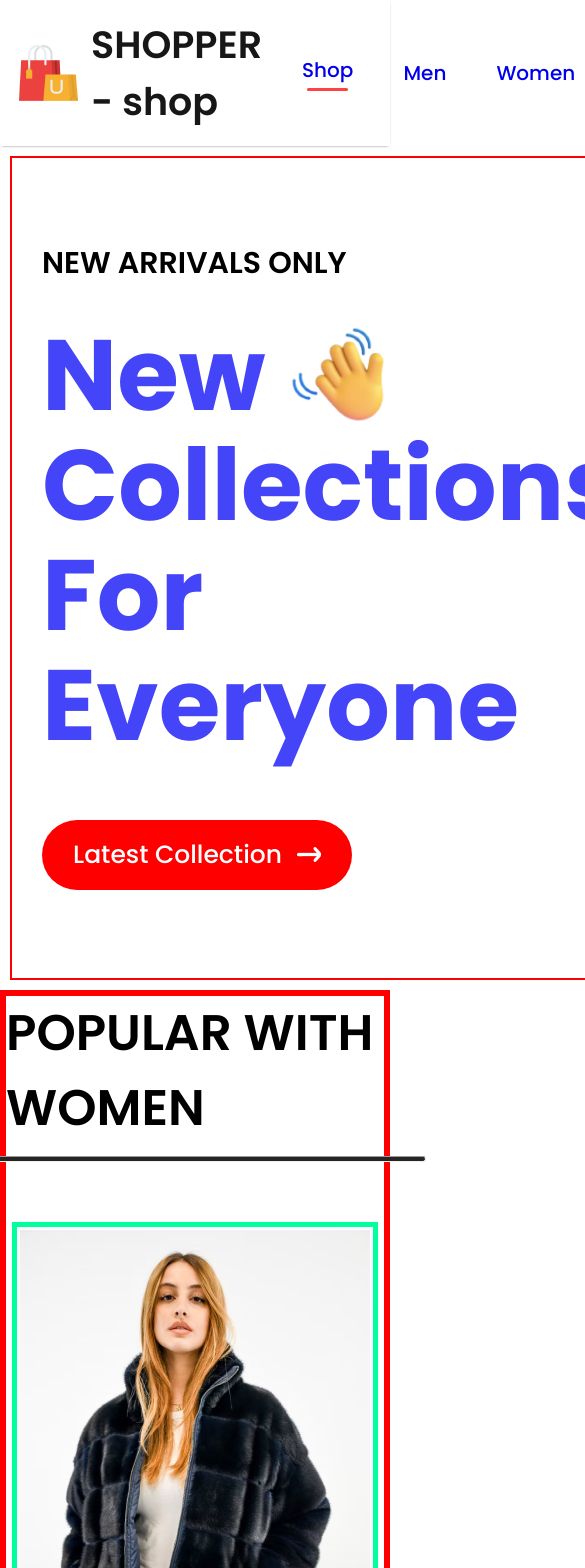
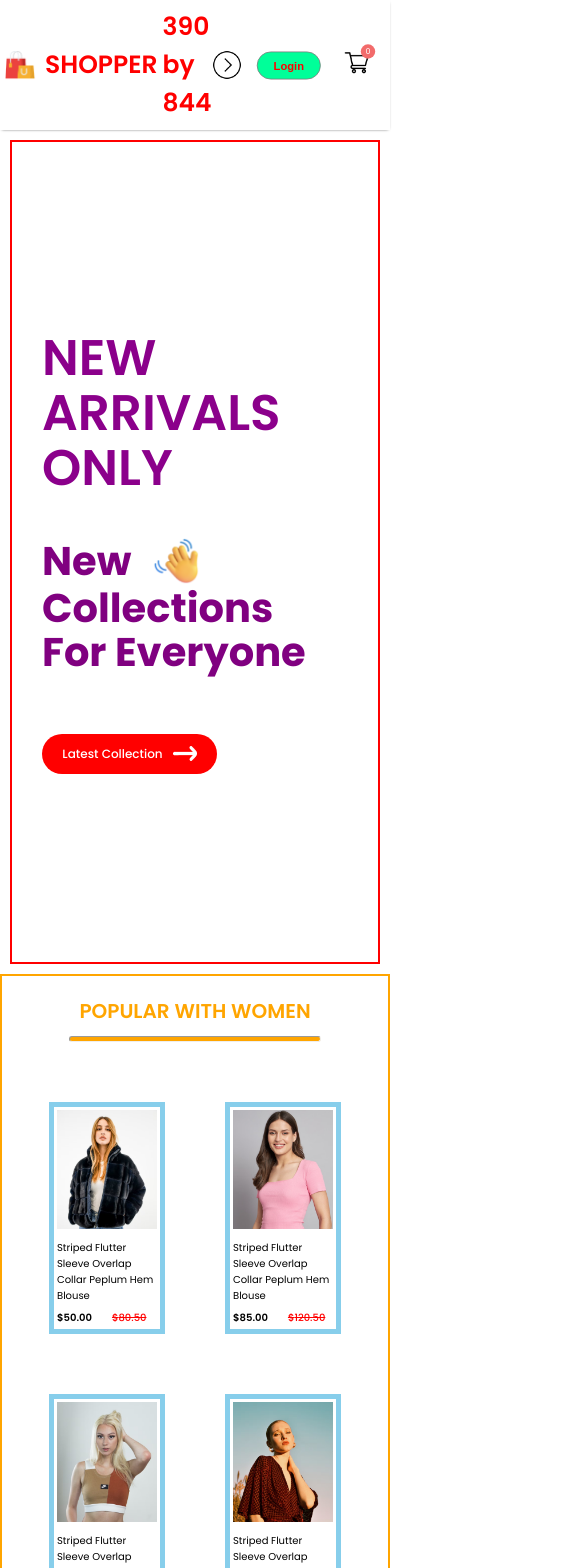
Before and after one commit to jmrourke/E-Commerce, a React (Create React App) app: page / in a window 390 px wide. Shown: the top 1568 px of the page, 585 px wide, since content can reach past the window. Built offline with nearby package versions, Linux system fonts and the light colour scheme.

Commit message:
04:59:13

```diff
--- a/src/Components/Hero/Hero.css
+++ b/src/Components/Hero/Hero.css
@@ -62,3 +62,96 @@
     justify-content: center;
     border: 5px solid green;
 }
+
+@media(max-width:1280px) {
+    .hero-left {
+        padding-left: 100px;
+    }
+    .hero-left h2 {
+        color: blueviolet;
+        font-size: 22px;
+    }
+    .hero-left p {
+        color: purple;
+        font-size: 60px;
+    }
+    .hero-hand-icon img {
+        width: 60px;
+    }
+    .hero-latest-btn {
+        gap: 10px;
+        width: 220px;
+        height: 60px;
+        font-size: 18px;
+    }
+    .hero-right img {
+        width: 413px;
+        height: 642px;
+    }
+}
+
+@media(max-width:1024px) {
+    .hero-left {
+        padding-left: 80px;
+    }
+    .hero-left h2 {
+        color: brown;
+        font-size: 20px;
+    }
+    .hero-left p {
+        color: purple;
+        font-size: 50px;
+    }
+    .hero-hand-icon img {
+        width: 50px;
+    }
+    .hero-latest-btn {
+        gap: 10px;
+        width: 200px;
+        height: 64px;
+        font-size: 14px;
+    }
+    .hero-right img {
+        width: 350px;
+        height: 550px;
+    }
+}
+
+
+@media(max-width:800px) {
+    .hero-left {
+        padding-left: 30px;
+    }
+    .hero-left h2 {
+        color: darkmagenta;
+        font-size: 20px;
+    }
+    .hero-left p {
+        color: purple;
+        font-size: 40px;
+    }
+    .hero-hand-icon img {
+        width: 50px;
+    }
+    .hero-latest-btn {
+        gap: 10px;
+        width: 175px;
+        height: 40px;
+        font-size: 12px;
+    }
+    .hero-right img {
+        width: 400px;
+    }
+}
+
+@media(max-width:500px) {
+    .hero {
+        flex-direction: column;
+    }
+    .hero-right {
+        display: none;
+    }
+    .hero-left h2 {
+        font-size: 50px;
+    }
+}
--- a/src/Components/Item/Item.css
+++ b/src/Components/Item/Item.css
@@ -30,3 +30,87 @@
     transform: scale(1.05);
     transition: 0.5s;
 }
+
+@media(max-width:1280px) {
+    .item {
+        width: 220px;
+        font-size: 14px;
+        border: 5px solid blue;
+        padding: 3px;
+    }
+    .item img {
+        width: 220px;
+    }
+    .item-price-old {
+        font-size: 14px;
+        color: red;
+    }
+    .item-price-new {
+        font-size: 14px;
+        color: green;
+    }
+}
+
+
+@media(max-width:1024px) {
+    .item {
+        width: 170px;
+        font-size: 13px;
+        border: 5px solid goldenrod;
+        padding: 3px;
+    }
+    .item img {
+        width: 170px;
+    }
+    .item-price-old {
+        font-size: 13px;
+        color: red;
+    }
+    .item-price-new {
+        font-size: 13px;
+        color: goldenrod;
+    }
+}
+
+
+@media(max-width:800px) {
+    .item {
+        width: 120px;
+        font-size: 10px;
+        border: 5px solid slateblue;
+        padding: 3px;
+    }
+    .item img {
+        width: 120px;
+    }
+    .item-price-old {
+        font-size: 12px;
+        color: red;
+    }
+    .item-price-new {
+        font-size: 12px;
+        color: slateblue;
+    }
+}
+
+
+@media(max-width:500px) {
+    .item {
+        width: 100px;
+        font-size: 10px;
+        border: 5px solid skyblue;
+        padding: 3px;
+    }
+    .item img {
+        width: 100px;
+    }
+    .item-price-old {
+        font-size: 10px;
+        color: red;
+    }
+    .item-price-new {
+        font-size: 10px;
+        color: black;
+    }
+
+}
--- a/src/Components/Navbar/Navbar.css
+++ b/src/Components/Navbar/Navbar.css
@@ -3,17 +3,18 @@
   justify-content: space-around;
   padding: 16px;
   box-shadow: 0 1px 3px -2px black;
+  align-items: center;
 }
 
 .nav-logo {
   display: flex;
   align-items: center;
-  gap: 10px;
+  gap: 5px;
 }
 
 .nav-logo p {
-  color: #171717;
-  font-size: 38px;
+  color: red;
+  font-size: 30px;
   font-weight: 600;
 }
 
@@ -76,6 +77,153 @@
   margin-left: -55px;
   border-radius: 11px;
   font-size: 16px;
-  background: red;
+  background: rgb(255, 69, 69);
   color: white;
 }
+
+.nav-dropdown {
+  display: none;
+}
+
+@media(max-width:1280px) {
+  .navbar {
+    padding: 12px 50px;
+  }
+
+  .nav-logo img {
+    width: 40px;
+  }
+
+  .nav-logo p {
+    font-size: 25px;
+  }
+
+  .nav-menu {
+    gap: 30px;
+    font-size: 16px;
+  }
+
+  .nav-login-cart {
+    gap: 30px;
+  }
+
+  .nav-login-cart button {
+    width: 120px;
+    height: 45px;
+    font-size: 16px;
+    font-weight: bolder;
+    color: red;
+    background: aqua;
+  }
+
+  .nav-login-cart button:active {
+    background: blue;
+  }
+
+  .nav-cart-count {
+    margin-left: -40px;
+    font-size: 12px;
+    background: rgb(242, 107, 107);
+  }
+
+}
+
+
+@media(max-width:1024px) {
+  .navbar {
+    padding: 12px 30px;
+  }
+
+  .nav-menu {
+    gap: 25px;
+    font-size: 14px;
+  }
+
+  .nav-login-cart {
+    gap: 30px;
+  }
+
+  .nav-login-cart button {
+    width: 80px;
+    height: 35px;
+    font-size: 14px;
+    font-weight: bolder;
+    color: red;
+    background: rgb(0, 255, 153);
+  }
+
+  .nav-login-cart img {
+    width: 30px;
+
+  }
+
+  .nav-login-cart button:active {
+    background: blue;
+  }
+
+  .nav-cart-count {
+    width: 18px;
+    height: 18px;
+    font-size: 10px;
+  }
+
+}
+
+@media(max-width:800px) {
+  .navbar {
+    padding: 10px 0px;
+  }
+
+  .nav-dropdown {
+    display: block;
+    width: 30px;
+    rotate: -90deg;
+    transition: 0.5s;
+    cursor: pointer;
+  }
+
+  .nav-menu {
+    display: none;
+    height: 80px;
+    width: 100%;
+    position: absolute;
+    background-color: white;
+    justify-content: center;
+    top: 50px;
+  }
+
+  .nav-menu-visible {
+    display: flex;
+  }
+
+  .nav-dropdown.open {
+    transform: rotate(90deg);
+  }
+
+}
+
+@media(max-width:500px) {
+
+  .navbar {
+    padding: 8px 0px;
+    gap: 0px;
+  }
+
+  .nav-logo img {
+    transform: scale(0.8);
+  }
+
+  .nav-menu {
+    display: none;
+    height: 70px;
+    width: 100%;
+    position: absolute;
+    background-color: white;
+    justify-content: center;
+    top: 50px;
+  }
+
+  .nav-login-cart {
+    transform: scale(0.8);
+  }
+}
--- a/src/Components/Navbar/Navbar.jsx
+++ b/src/Components/Navbar/Navbar.jsx
@@ -1,20 +1,32 @@
-import React, { useState, useContext } from "react";
+import React, { useState, useContext, useRef } from "react";
 import "./Navbar.css";
 import logo from "../Assets/logo.png";
 import cart_icon from "../Assets/cart_icon.png";
+import nav_dropdown from "../Assets/nav_dropdown.png";
 import { Link } from "react-router-dom";
 import { ShopContext } from "../../Context/ShopContext";
+import useScreenSize from "./useScreenSize";
 
 export const Navbar = () => {
   const [menu, setMenu] = useState("shop");
+  const screenSize = useScreenSize();
   const {getTotalCartItems} = useContext(ShopContext);
+  const menuRef = useRef();
+
+  const dropdown_toggle = (e) => {
+    menuRef.current.classList.toggle('nav-menu-visible')
+    e.target.classList.toggle('open')
+  }
+
   return (
     <div className="navbar">
       <div className="nav-logo">
         <img src={logo} alt="shopper" />
-        <p>SHOPPER - {menu} </p>
+        <p>SHOPPER</p>
+        <p>{screenSize.width} by {screenSize.height}</p>
       </div>
-      <ul className="nav-menu">
+      <img className="nav-dropdown" onClick={dropdown_toggle} src={nav_dropdown} alt=""/>
+      <ul ref={menuRef} className="nav-menu">
         <li onClick={() => {setMenu("shop")}}>
           <Link to="/" style={{textDecoration: 'none'}} >Shop</Link>
           {menu === "shop" ? <hr /> : <></>}
--- /dev/null
+++ b/src/Components/Navbar/useScreenSize.js
@@ -0,0 +1,29 @@
+// useScreenSize.js
+import { useState, useEffect } from 'react';
+
+const useScreenSize = () => {
+  const [screenSize, setScreenSize] = useState({
+    width: window.innerWidth,
+    height: window.innerHeight,
+  });
+
+  useEffect(() => {
+    const handleResize = () => {
+      setScreenSize({
+        width: window.innerWidth,
+        height: window.innerHeight,
+      });
+    };
+
+    window.addEventListener('resize', handleResize);
+
+    // Clean up the event listener when the component unmounts
+    return () => {
+      window.removeEventListener('resize', handleResize);
+    };
+  }, []);
+
+  return screenSize;
+};
+
+export default useScreenSize;
--- a/src/Components/Popular/Popular.css
+++ b/src/Components/Popular/Popular.css
@@ -1,15 +1,15 @@
 .popular {
     display: flex;
     flex-direction: column;
-    /* justify-content: center; */
+    justify-content: center;
     align-items: center;
     gap: 10px;
-    /* height:70vh; */
     border: 6px solid red;
-}
+ }
 
 .popular h1 {
     color: black;
+    margin-top: 20px;
     font-size: 50px;
     font-weight: 600;
 }
@@ -28,3 +28,42 @@
     margin: 50px;
 
 }
+
+@media(max-width:1280px) {
+    .popular {
+        border: 6px solid blue;
+    }
+    .popular h1 {
+        font-size: 30px;
+        color: blue;
+    }
+    .popular hr {
+        width: 350px;
+        height: 4px;
+        background: blue;
+    }
+
+}
+
+
+@media(max-width:500px) {
+    .popular {
+        border: 2px solid orange;
+    }
+    .popular h1 {
+        font-size: 20px;
+        color: orange;
+    }
+    .popular hr {
+        width: 250px;
+        height: 4px;
+        background: orange;
+    }
+    .popular-item {
+        display: grid;
+        grid-template-columns: 1fr 1fr;
+        gap: 60px;
+    }
+
+
+}
```
Also changed, not shown: src/Components/Assets/nav_dropdown.png (added).
